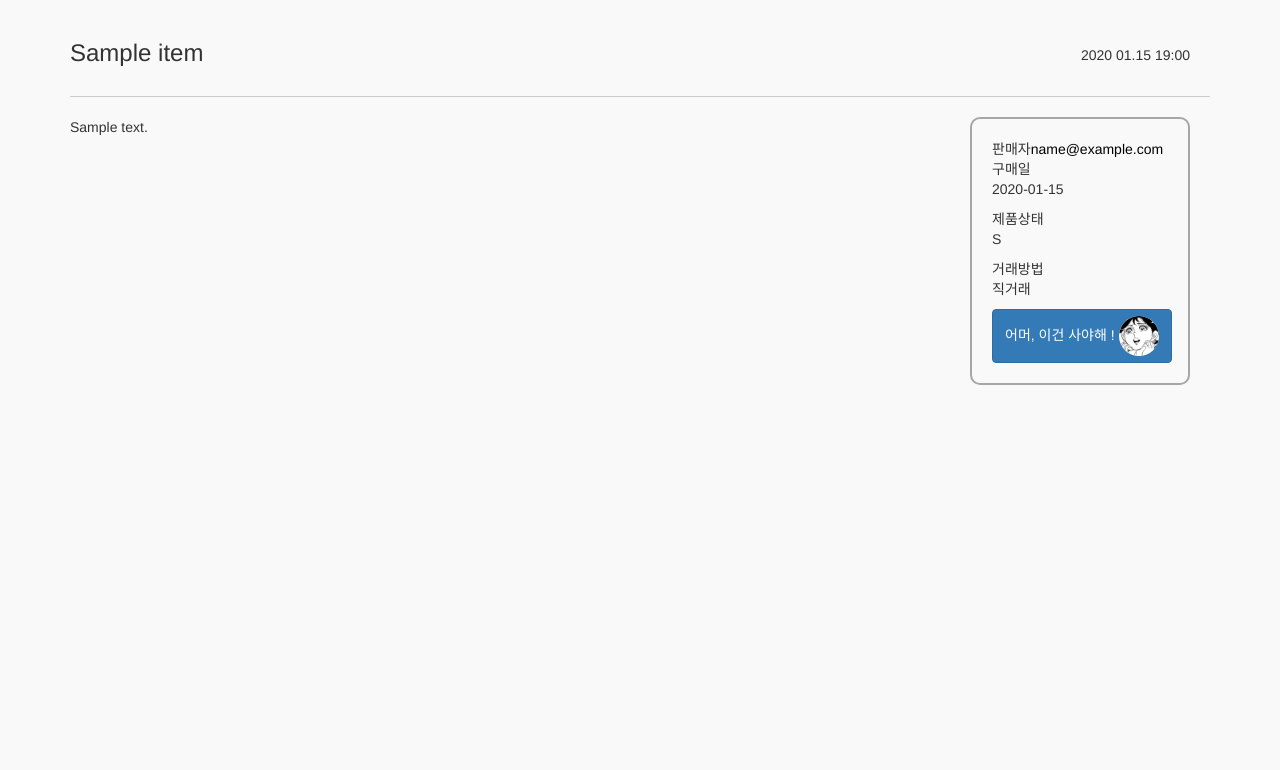
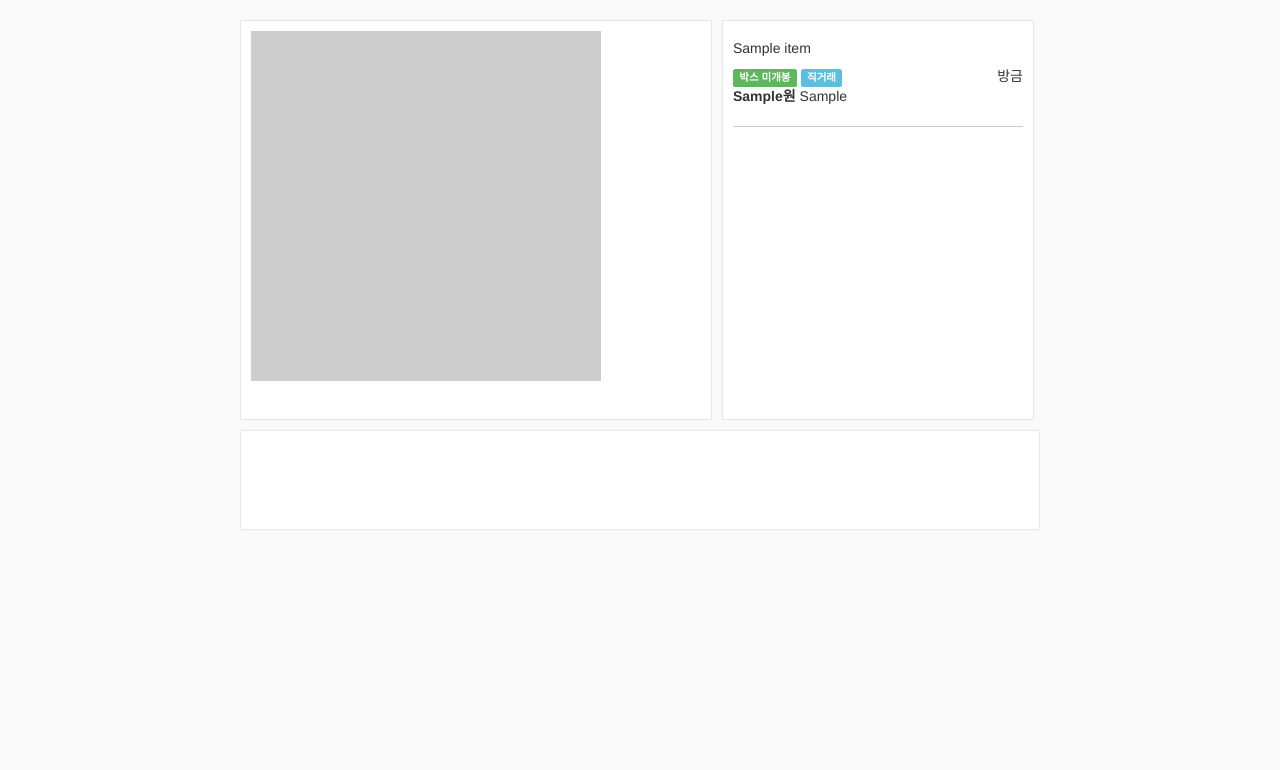
Before and after one commit to haeguri/yf_00, a Django app: page /shop/item/1 in a window 1280 px wide. Shown: the part 53-823 px from the top of the page. Run offline with Django 3.2, Linux system fonts and the light colour scheme; tables that the repository leaves empty hold one stand-in row (values such as "Sample post"); parts of the project's set-up code (start-up, migrations or seed data) failed here and were passed over; some libraries are stand-ins or nearby versions.

Commit message:
i_d 작업전

```diff
--- a/shop/models.py
+++ b/shop/models.py
@@ -30,7 +30,6 @@ class Category(models.Model):
 class ItemManager(models.Manager):
     pass
 
-
 class Item(models.Model):
 
     vendor = models.ForeignKey(settings.AUTH_USER_MODEL, verbose_name='판매자')
@@ -38,19 +37,11 @@ class Item(models.Model):
     name = models.CharField('이름', max_length=200)
     created_at = models.DateTimeField('등록일', auto_now_add=True)
     updated_at = models.DateTimeField('수정일', auto_now=True)
-    price = models.CommaSeparatedIntegerField(max_length=10, default=10000)
-    purchased_at = models.CharField('구입일', max_length=10)
-    deal_way = models.CharField('거래방법', max_length=6,
-                                choices=WAY_OF_DEAL,
-                                default='direct')
-    # desc = models.TextField(max_length=1000)
-    condition = models.CharField('물품상태', max_length=1,
-                                 choices=CONDITION_OF_ITEM,
-                                 default='B')
-    deal_place = models.CharField('거래장소', max_length=10,
-                                  null=True, blank=True)
-    shipping_price = models.CharField('배송료', max_length=10,
-                                      null=True, blank=True)
+    price = models.CommaSeparatedIntegerField('판매가', max_length=10, default=10000)
+    deal_way = models.CharField('거래방법', max_length=6, choices=WAY_OF_DEAL, default='direct', null=False, blank=False)
+    condition = models.CharField('물품상태', max_length=1, choices=CONDITION_OF_ITEM, default='B', null=False, blank=False)
+    deal_place = models.CharField('거래장소', max_length=10, null=True, blank=True)
+    shipping_price = models.CommaSeparatedIntegerField('배송료', max_length=10, null=True, blank=True)
     include_shipping = models.BooleanField('배송료포함', default=False, blank=True)
     desc = models.TextField(null = False, max_length=1000)
 
@@ -70,6 +61,9 @@ class ItemPhoto(models.Model):
     def delete(self, *args, **kwargs):
         self.image.delete()
         super(ItemPhoto, self).delete(*args, **kwargs)
+
+class Comment(models.Model):
+    body = models.CharField('코멘트', max_length=100)
 
 
 class CustomUserManager(BaseUserManager):
--- a/shop/static/shop/style.css
+++ b/shop/static/shop/style.css
@@ -13,6 +13,16 @@ a:hover, a:hover * { text-decoration: none; color: black;}
 a:link, a:link * { text-decoration: none; color: black;}     /* unvisited link */
 a:visited, a:visited * { text-decoration: none; color: black;}   /* visited link */
 a:active, a:active *, { text-decoration: none; color: black;}    /* selected link */
+
+input[type=number]::-webkit-outer-spin-button,
+input[type=number]::-webkit-inner-spin-button {
+    -webkit-appearance: none;
+    margin: 0;
+}
+
+input[type=number] {
+    -moz-appearance:textfield;
+}
 
 hr {
     border-color: #cccccc;
@@ -66,6 +76,10 @@ a.navbar-brand strong { font-size: 20px; color: #06C; }
     bottom: 23px;
     margin-bottom: 0;
     z-index: 998;
+}
+
+.yu-circle-btn {
+    display: inline-block;
 }
 
 .yu-circle-btn i {
@@ -191,13 +205,14 @@ input.register-btn{
     margin-bottom: 10px;
 }
 
-.yf-radio {
+.radio-btn {
     display: inline-block;
     width: 100px;
 }
 
-.yf-radio label {
+.radio-btn label {
     font-size: 12px;
+    color: #000000;
 }
 
 .item-form-container {
@@ -241,10 +256,6 @@ form .yf-input label {
 
 form .yf-input.desc *{
     vertical-align: top;
-}
-
-form .yf-radio label {
-    color: #000000;
 }
 
 .yf-input-btns {
@@ -316,3 +327,78 @@ form .yf-radio label {
     width: 100%;
     vertical-align: middle;
 }
+
+
+.item-detail-container {
+    width: 800px;
+    margin-left: auto;
+    margin-right: auto;
+}
+
+.item-detail-container > div{
+    /*border: 1px solid #e6e6e6;*/
+}
+
+.top-info-area h5 {
+    margin: 0;
+    display: inline-block;
+}
+
+.item-detail-container .middle-info-area {
+    position: relative;
+    /*background-color: #fff;*/
+    height: 400px;
+    margin-bottom: 10px;
+}
+
+.item-detail-container .bottom-info-area {
+    height: 100px;
+    background-color: #fff;
+    border: 1px solid #e6e6e6;
+}
+
+.middle-info-area .item-img-area {
+    background-color: #fff;
+    border: 1px solid #e6e6e6;
+    padding: 10px;
+    float: left;
+    width: 59%;
+    height: 100%;
+}
+
+.item-img-area .item-img-preview {
+    height: 350px;
+    width: 350px;
+    background-color: #cccccc;
+}
+
+.item-img-area .item-imgs {
+
+}
+
+.middle-info-area .item-info-area {
+    margin-left: 10px;
+    background-color: #fff;
+    border: 1px solid #e6e6e6;
+    padding: 10px;
+    float: left;
+    width: 39%;
+    height: 100%;
+}
+
+.vertical-line {
+    position: absolute;
+    margin-top: 5px;
+    margin-bottom: 20px;
+    left: 60%;
+    width: 1px;
+    border: solid 1px #e6e6e6;
+    height: 97%;
+}
+
+
+
+.kor-timesince {
+    float: right;
+    letter-spacing: 0;
+}
--- a/shop/templates/shop/item_detail.html
+++ b/shop/templates/shop/item_detail.html
@@ -1,42 +1,78 @@
 {% extends "shop/base.html" %}
 {% load humanize %}
-{% load staticfiles %}
+{% load shop_tags %}
 
 {% block content %}
 {% if item %}
-    <div class="item-wrapper">
-        <div class="item-title">
-            <h3 style="display: inline-block;">{{ item.name }}</h3>
-            <span style="float: right">
-                {{ item.created_at|date:"Y m.j  G:i" }}
-            </span>
+    <div class="item-detail-container">
+        <div class="middle-info-area">
+            <div class="item-img-area">
+                <div class="item-img-preview">
+
+                </div>
+                <div class="item-imgs">
+
+                </div>
+            </div>
+{#            <div class="vertical-line"></div>#}
+            <div class="item-info-area">
+                <h5>{{ item.name }}</h5>
+                <span class="label label-success">{{ item.get_condition_display }}</span>
+                <span class="label label-info">{{ item.get_deal_way_display }}</span>
+                <span class="kor-timesince">{{ item.created_at | get_due_date_string}}</span>
+                <br/>
+                <span class="price"><strong>{{ item.price | intcomma }}원</strong></span>
+                {% if item.deal_way == 'direct' %}
+                    <span class="deal-place">{{ item.deal_place }}</span>
+                {% endif %}
+                <span></span>
+                <hr/>
+            </div>
         </div>
-        <hr/>
+        <div class="bottom-info-area">
+            <div class="item-desc-area">
 
-        <div class="item-info-card">
-            <div>
-                <span>판매자</span><a href="{% url 'profiles:profile' item.vendor.id %}">{{ item.vendor }}</a>
             </div>
-            <div>
-                <span>구매일</span><p>{{ item.purchased_at }}</p>
+            <div class="item-comment-area">
+
             </div>
-            <div>
-                <span>제품상태</span><p>{{ item.condition }}</p>
-            </div>
-            <div>
-                <span>거래방법</span>
-                {% if item.deal_way == "ship" %}
-                    <p>택배</p>
-                {% else %}
-                    <p>직거래</p>
-                {% endif %}
-            </div>
-            <button class="btn btn-primary">어머, 이건 사야해 ! <img src="{% static 'shop/buy_it.png' %}" alt=""/></button>
-        </div>
-        <div class="item-body">
-           <p>{{ item.desc | safe}}</p>
         </div>
     </div>
+
+
+{#    <div class="item-info-wrapper">#}
+{#        <div class="item-title">#}
+{#            <h3 style="display: inline-block;">{{ item.name }}</h3>#}
+{#            <span style="float: right">#}
+{#                {{ item.created_at|date:"Y m.j  G:i" }}#}
+{#            </span>#}
+{#        </div>#}
+{#        <hr/>#}
+{##}
+{#        <div class="item-info-card">#}
+{#            <div>#}
+{#                <span>판매자</span><a href="{% url 'profiles:profile' item.vendor.id %}">{{ item.vendor }}</a>#}
+{#            </div>#}
+{#            <div>#}
+{#                <span>구매일</span><p>{{ item.purchased_at }}</p>#}
+{#            </div>#}
+{#            <div>#}
+{#                <span>제품상태</span><p>{{ item.condition }}</p>#}
+{#            </div>#}
+{#            <div>#}
+{#                <span>거래방법</span>#}
+{#                {% if item.deal_way == "ship" %}#}
+{#                    <p>택배</p>#}
+{#                {% else %}#}
+{#                    <p>직거래</p>#}
+{#                {% endif %}#}
+{#            </div>#}
+{#            <button class="btn btn-primary">어머, 이건 사야해 ! <img src="{% static 'shop/buy_it.png' %}" alt=""/></button>#}
+{#        </div>#}
+{#        <div class="item-body">#}
+{#           <p>{{ item.desc | safe}}</p>#}
+{#        </div>#}
+{#    </div>#}
 
 
 {% else %}
--- /dev/null
+++ b/shop/templatetags/__init__.py
@@ -0,0 +1 @@
+__author__ = 'haegyun'
--- /dev/null
+++ b/shop/templatetags/shop_tags.py
@@ -0,0 +1,34 @@
+from datetime import timedelta, date, timezone, datetime
+from django import template
+from django.utils.timesince import timesince
+
+register = template.Library()
+
+@register.filter(name='get_due_date_string')
+def get_due_date_string(value):
+    # delta = value - date.today()
+    #
+    # print(delta)
+
+    # if delta.days == 0:
+    #     return "Today!"
+    #
+    # else:
+    #     delta.days < 1
+    #     return "%s %s ago!" % (abs(delta.days),
+    #         ("day" if abs(delta.days) == 1 else "days"))
+
+
+
+    now = datetime.now(timezone.utc)
+    try:
+        difference = now - value
+    except:
+        return value
+
+    if difference <= timedelta(minutes=1):
+        return '방금'
+
+    time_str = '%(time)s 전' % {'time': ''.join(timesince(value).split(' ')[0].split())}
+
+    return time_str.lstrip().replace('days','일').replace('hours', '시간').replace('week', '주').replace(",", "")
```
Also changed, not shown: shop/forms.py (+6 -2 lines), shop/templates/shop/index.html (+7 -1 lines), shop/templates/shop/item_new.html (+26 -24 lines), shop/migrations/0012_auto_20160303_0232.py (added), shop/migrations/0013_comment.py (added), shop/migrations/0014_remove_item_purchased_at.py (added).
